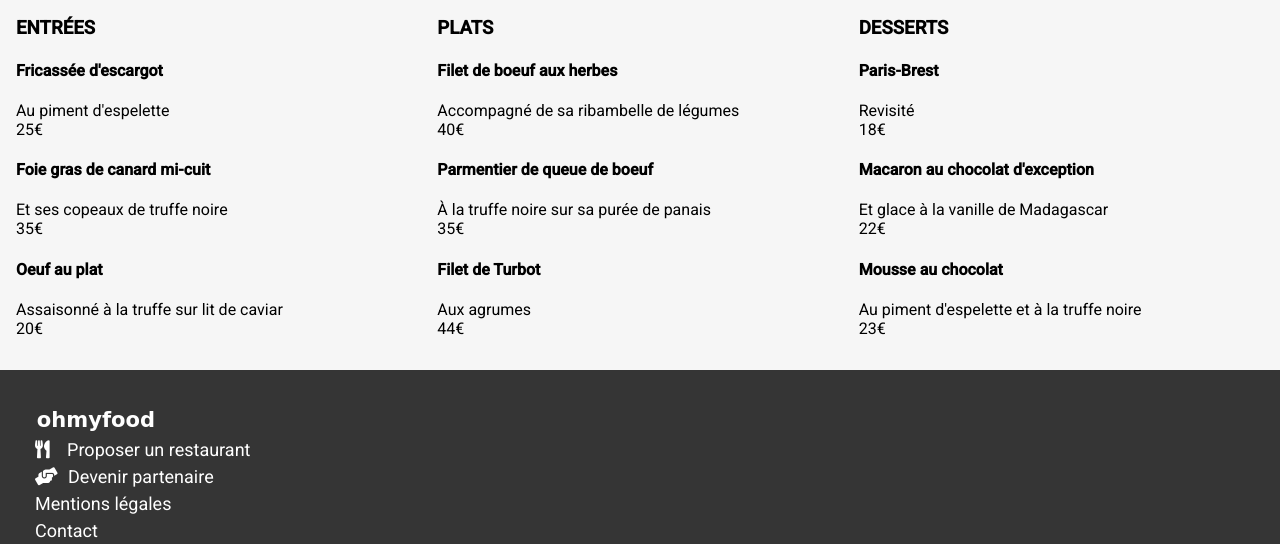
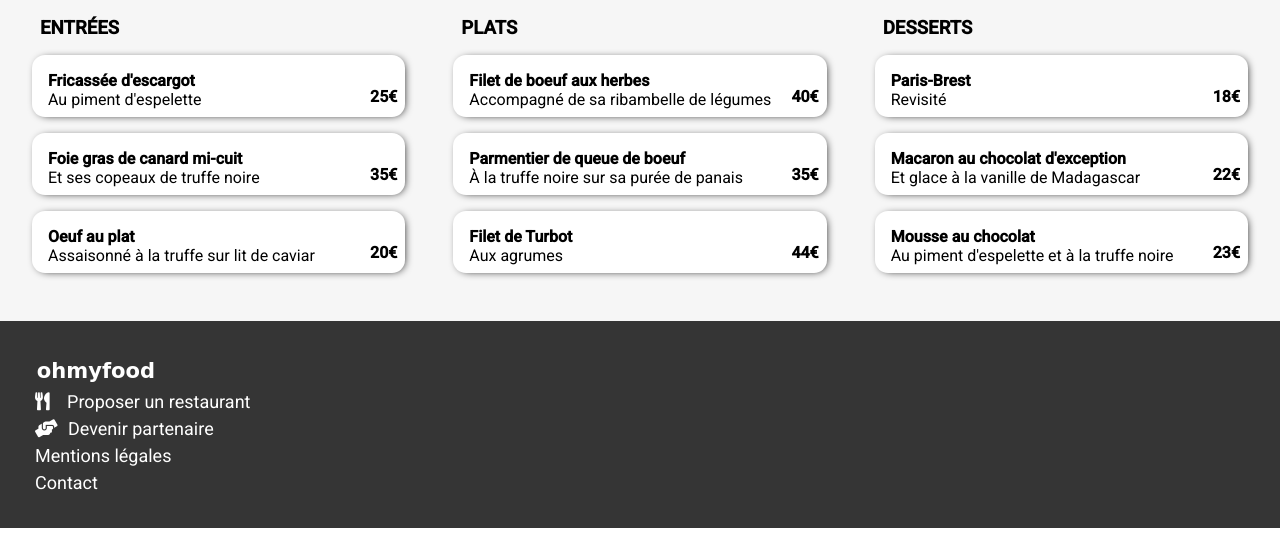
Before and after one commit to TeixeiraCatarina/CatarinaTeixeira_3_24012022, a website: page restaurants/la-palette-du-goût.html in a window 1280 px wide. Shown: the part 685-1229 px from the top of the page. Drawn offline with Linux system fonts and the light colour scheme; a web font is replaced by a local one.

Commit message:
page resto1

```diff
--- a/restaurants/la-palette-du-goût.html
+++ b/restaurants/la-palette-du-goût.html
@@ -25,59 +25,104 @@
     <main>
         <h2>La palette du goût</h2>
 
-        <section class="menu-grid">
-            <div class="menu__category">
+        <section class="menus">
+            <div class="menus__category">
                 <h3>ENTRÉES</h3>
-                <div class="menu">
+                <div class="plats">
+                    <div class="plats__description">
                         <h4>Fricassée d'escargot</h4>
                         <p>Au piment d'espelette</p>
+                    </div>
                     <p class="prix">25€</p>
+                    <div class="plats__check">
+                        <i class="fas fa-check-circle"></i>
                     </div>
-                <div class="menu">
+                </div>
+                <div class="plats">
+                    <div class="plats__description">
                         <h4>Foie gras de canard mi-cuit</h4>
                         <p>Et ses copeaux de truffe noire</p>
+                    </div>
                     <p class="prix">35€</p>
+                    <div class="plats__check">
+                        <i class="fas fa-check-circle"></i>
                     </div>
-                <div class="menu">
+                </div>
+                <div class="plats">
+                    <div class="plats__description">
                         <h4>Oeuf au plat</h4>
                         <p>Assaisonné à la truffe sur lit de caviar</p>
+                    </div>
                     <p class="prix">20€</p>
+                    <div class="plats__check">
+                        <i class="fas fa-check-circle"></i>
                     </div>
                 </div>
-            <div class="menu__category">
+            </div>
+            <div class="menus__category">
                 <h3>PLATS</h3>
-                <div class="menu">
+                <div class="plats">
+                    <div class="plats__description">
                         <h4>Filet de boeuf aux herbes</h4>
                         <p>Accompagné de sa ribambelle de légumes</p>
+                    </div>
                     <p class="prix">40€</p>
+                    <div class="plats__check">
+                        <i class="fas fa-check-circle"></i>
                     </div>
-                <div class="menu">
+                </div>
+                <div class="plats">
+                    <div class="plats__description">
                         <h4>Parmentier de queue de boeuf</h4>
                         <p>À la truffe noire sur sa purée de panais</p>
+                    </div>
                     <p class="prix">35€</p>
+                    <div class="plats__check">
+                        <i class="fas fa-check-circle"></i>
                     </div>
-                <div class="menu">
+                </div>
+                <div class="plats">
+                    <div class="plats__description">
                         <h4>Filet de Turbot</h4>
                         <p>Aux agrumes</p>
+                    </div>
                     <p class="prix">44€</p>
+                    <div class="plats__check">
+                        <i class="fas fa-check-circle"></i>
                     </div>
                 </div>
-            <div class="menu__category">
+            </div>
+            <div class="menus__category">
                 <h3>DESSERTS</h3>
-                <div class="menu">
+                <div class="plats">
+                    <div class="plats__description">
                         <h4>Paris-Brest</h4>
                         <p>Revisité</p>
+                    </div>
                     <p class="prix">18€</p>
+                    <div class="plats__check">
+                        <i class="fas fa-check-circle"></i>
                     </div>
-                <div class="menu">
+                </div>
+                <div class="plats">
+                    <div class="plats__description">
                         <h4>Macaron au chocolat d'exception</h4>
                         <p>Et glace à la vanille de Madagascar</p>
+                    </div>
                     <p class="prix">22€</p>
+                    <div class="plats__check">
+                        <i class="fas fa-check-circle"></i>
                     </div>
-                <div class="menu">
+                </div>
+                <div class="plats">
+                    <div class="plats__description">
                         <h4>Mousse au chocolat</h4>
                         <p>Au piment d'espelette et à la truffe noire</p>
+                    </div>
                     <p class="prix">23€</p>
+                    <div class="plats__check">
+                        <i class="fas fa-check-circle"></i>
+                    </div>
                 </div>
             </div>
         </section>
--- a/sass/layout/footer.scss
+++ b/sass/layout/footer.scss
@@ -4,6 +4,7 @@
     background-color: $background-footer;
     padding-top: 2rem;
     padding-left: 2rem;
+    padding-bottom: 2rem;
     font-size: 18px;
     .footer__titre{
         font-family: 'Shrikhand', cursive;
--- a/sass/pages/resto1.scss
+++ b/sass/pages/resto1.scss
@@ -1,6 +1,6 @@
 
 /* page restaurant la palette du goût */
-
+@use "../utils/animations.scss";
 header{
     position: relative;
     .fas{
@@ -30,12 +30,60 @@ main{
         @include animated-heart;
         cursor: pointer;
     }
-    .menu-grid{
+    .menus{
         display: grid;
         grid-template-columns: repeat(3, 1fr);
         gap: 1rem;
-        @media (max-width: 800px) {
+        @media (max-width: 1000px) {
             grid-template-columns: 1fr;
         }
+        .menus__category h3{
+            margin-left: 1.5rem;
+        }
+    }
+    .plats{
+        background-color: white;
+        border-radius: 13px;
+        margin: 1rem;
+        display: flex;
+        overflow: hidden;
+        @include base-shadow;
+        cursor: pointer;
+        h4, p{
+            margin: 0;
+            padding-left: 1rem;
+        }
+        h4{
+            padding-top: 1rem;
+        }
+        p{
+            padding-bottom: 0.5rem;
+        }
+        .prix{
+            margin-left: auto;
+            padding-right: 0.5rem;
+            font-weight: bold;
+            padding-top: 2rem;
+        }
+        .plats__check{
+            color: white;
+            display: grid;
+            place-items: center;
+            background-color: $couleur-terciaire;
+            margin-right: -4rem;
+            width: 4rem;
+            font-size: 1.5rem;
+            transition: all 0.5s;
+        }
+        &:hover {
+            .plats__check{
+                margin-right: 0;
+            }
+            i{
+                @include spiner;
+                animation: spiner 0.5s ease-in-out;
+            }
+        }
+
     }
 }
--- a/sass/utils/mixins.scss
+++ b/sass/utils/mixins.scss
@@ -46,3 +46,14 @@
                 transform: translateY(-50%) scale(1.1);
             }
 }
+
+@mixin spiner {
+    @keyframes spiner {
+        0%{
+            transform: rotate(-270deg);
+        }
+        100%{
+            transform: rotate(0);
+        }
+    }
+}
```
Also changed, not shown: sass/utils/animations.scss (added), style.css, 1 other file. Lines whose indentation alone changed are shown as unchanged.
